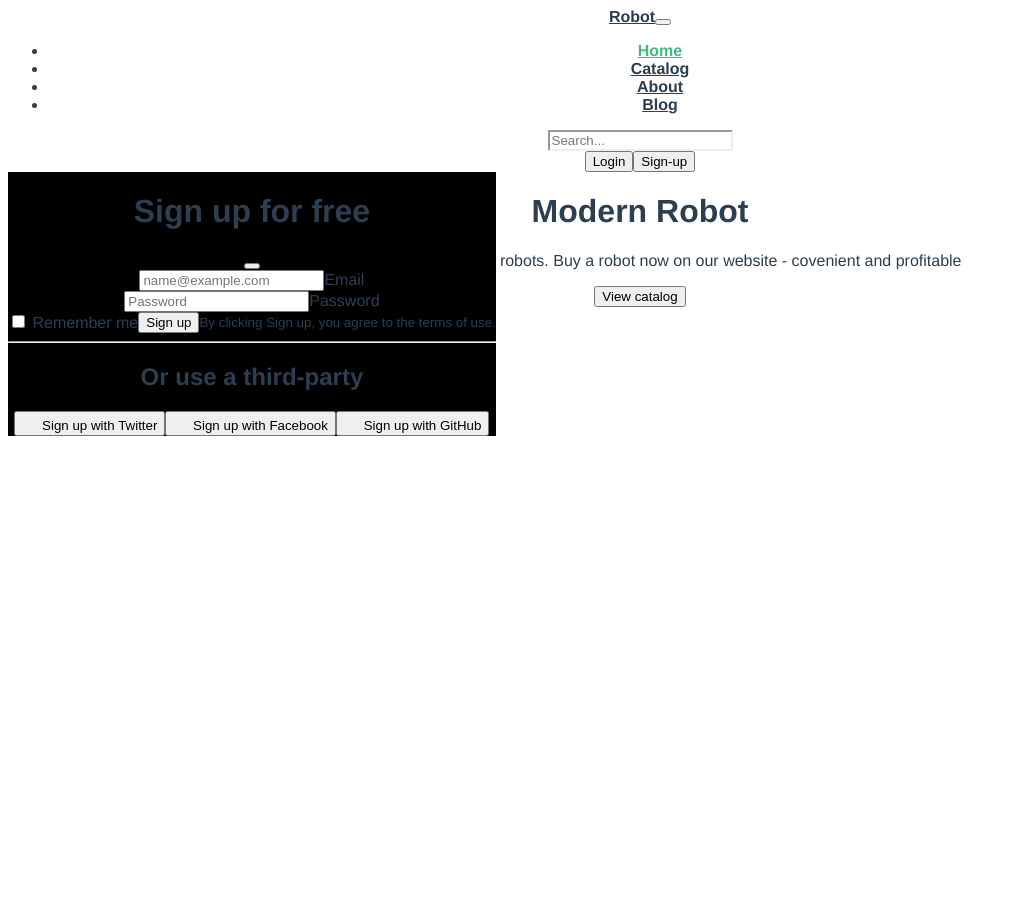
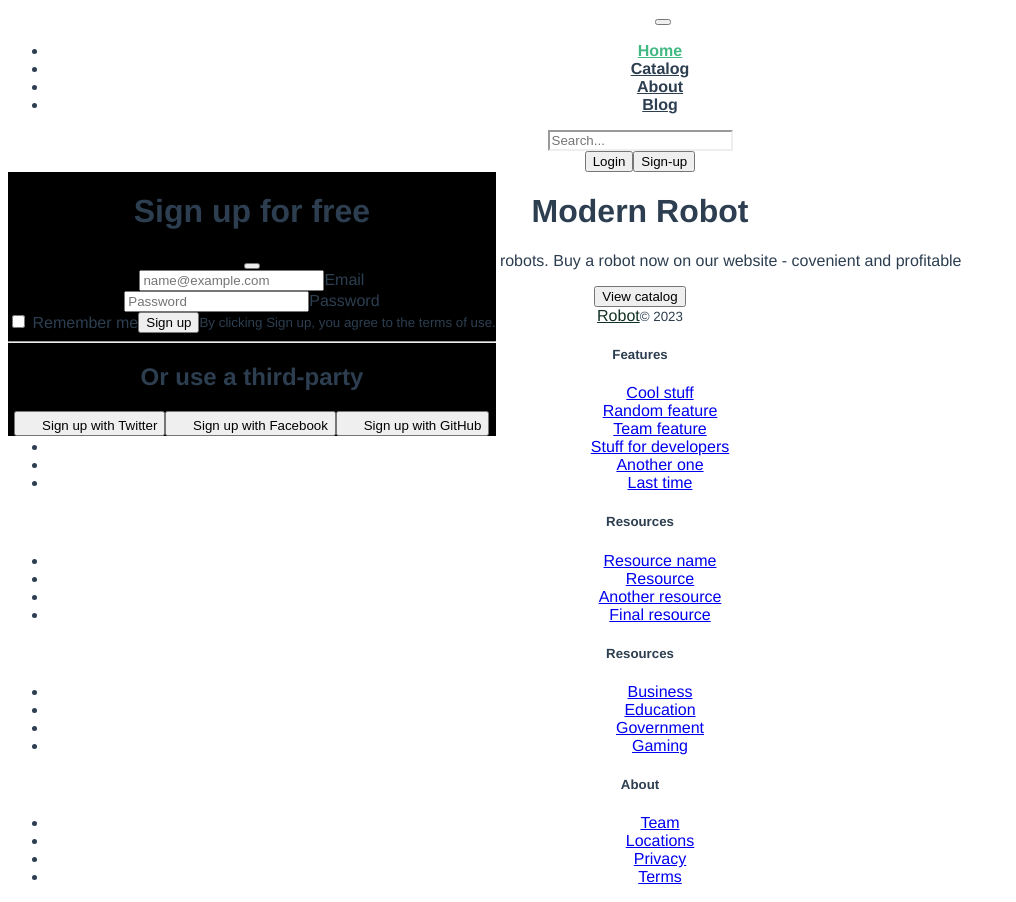
Before and after one commit to MagInventor/e-commerce, a Vue app: page / in a window 1280 px wide. Shown: the whole page, without its empty margins (0-1016 px from the left). Before the commit the page ends 800 px from the top, so only its background shows below. Built offline with nearby package versions, Linux system fonts and the light colour scheme.

Commit message:
feat: add footer

```diff
--- a/src/components/HelloWorld.vue
+++ /dev/null
@@ -1,58 +0,0 @@
-<template>
-  <div class="hello">
-    <h1>{{ msg }}</h1>
-    <p>
-      For a guide and recipes on how to configure / customize this project,<br>
-      check out the
-      <a href="https://cli.vuejs.org" target="_blank" rel="noopener">vue-cli documentation</a>.
-    </p>
-    <h3>Installed CLI Plugins</h3>
-    <ul>
-      <li><a href="https://github.com/vuejs/vue-cli/tree/dev/packages/%40vue/cli-plugin-babel" target="_blank" rel="noopener">babel</a></li>
-      <li><a href="https://github.com/vuejs/vue-cli/tree/dev/packages/%40vue/cli-plugin-eslint" target="_blank" rel="noopener">eslint</a></li>
-    </ul>
-    <h3>Essential Links</h3>
-    <ul>
-      <li><a href="https://vuejs.org" target="_blank" rel="noopener">Core Docs</a></li>
-      <li><a href="https://forum.vuejs.org" target="_blank" rel="noopener">Forum</a></li>
-      <li><a href="https://chat.vuejs.org" target="_blank" rel="noopener">Community Chat</a></li>
-      <li><a href="https://twitter.com/vuejs" target="_blank" rel="noopener">Twitter</a></li>
-      <li><a href="https://news.vuejs.org" target="_blank" rel="noopener">News</a></li>
-    </ul>
-    <h3>Ecosystem</h3>
-    <ul>
-      <li><a href="https://router.vuejs.org" target="_blank" rel="noopener">vue-router</a></li>
-      <li><a href="https://vuex.vuejs.org" target="_blank" rel="noopener">vuex</a></li>
-      <li><a href="https://github.com/vuejs/vue-devtools#vue-devtools" target="_blank" rel="noopener">vue-devtools</a></li>
-      <li><a href="https://vue-loader.vuejs.org" target="_blank" rel="noopener">vue-loader</a></li>
-      <li><a href="https://github.com/vuejs/awesome-vue" target="_blank" rel="noopener">awesome-vue</a></li>
-    </ul>
-  </div>
-</template>
-
-<script>
-export default {
-  name: 'HelloWorld',
-  props: {
-    msg: String
-  }
-}
-</script>
-
-<!-- Add "scoped" attribute to limit CSS to this component only -->
-<style scoped>
-h3 {
-  margin: 40px 0 0;
-}
-ul {
-  list-style-type: none;
-  padding: 0;
-}
-li {
-  display: inline-block;
-  margin: 0 10px;
-}
-a {
-  color: #42b983;
-}
-</style>
--- /dev/null
+++ b/src/components/footer/FooterComponent.vue
@@ -0,0 +1,22 @@
+<template>
+  <footer class="container py-5">
+    <div class="row">
+      <footer-logo/>
+      <footer-menu/>
+    </div>
+  </footer>
+</template>
+
+<script>
+import FooterLogo from './FooterLogo.vue'
+import FooterMenu from './FooterMenu.vue'
+
+  export default {
+    name: 'FooterComponent',
+    components: {
+      FooterLogo,
+      FooterMenu
+    },
+    data() {}
+  }
+</script>
--- /dev/null
+++ b/src/components/footer/FooterLogo.vue
@@ -0,0 +1,23 @@
+<template>
+  <div class="col-12 col-md">
+    <router-link to="/" class="logo navbar-brand logo-footer">Robot</router-link>
+    <small class="d-block mb-3 text-muted">&copy; 2023</small>
+  </div>
+</template>
+
+<script>
+  export default {
+    name: 'FooterLogo',
+    components: {},
+    data() {
+      return {
+      }
+    }
+  }
+</script>
+
+<style>
+  .logo-footer {
+    color: #123123;
+  }
+</style>
--- /dev/null
+++ b/src/components/footer/FooterMenu.vue
@@ -0,0 +1,57 @@
+<template>
+  <!-- <div> -->
+    <div class="col-6 col-md">
+      <h5>Features</h5>
+      <ul class="list-unstyled text-small">
+        <li><a class="link-secondary" href="#">Cool stuff</a></li>
+        <li><a class="link-secondary" href="#">Random feature</a></li>
+        <li><a class="link-secondary" href="#">Team feature</a></li>
+        <li><a class="link-secondary" href="#">Stuff for developers</a></li>
+        <li><a class="link-secondary" href="#">Another one</a></li>
+        <li><a class="link-secondary" href="#">Last time</a></li>
+      </ul>
+    </div>
+    <div class="col-6 col-md">
+      <h5>Resources</h5>
+      <ul class="list-unstyled text-small">
+        <li><a class="link-secondary" href="#">Resource name</a></li>
+        <li><a class="link-secondary" href="#">Resource</a></li>
+        <li><a class="link-secondary" href="#">Another resource</a></li>
+        <li><a class="link-secondary" href="#">Final resource</a></li>
+      </ul>
+    </div>
+    <div class="col-6 col-md">
+      <h5>Resources</h5>
+      <ul class="list-unstyled text-small">
+        <li><a class="link-secondary" href="#">Business</a></li>
+        <li><a class="link-secondary" href="#">Education</a></li>
+        <li><a class="link-secondary" href="#">Government</a></li>
+        <li><a class="link-secondary" href="#">Gaming</a></li>
+      </ul>
+    </div>
+    <div class="col-6 col-md">
+      <h5>About</h5>
+      <ul class="list-unstyled text-small">
+        <li><a class="link-secondary" href="#">Team</a></li>
+        <li><a class="link-secondary" href="#">Locations</a></li>
+        <li><a class="link-secondary" href="#">Privacy</a></li>
+        <li><a class="link-secondary" href="#">Terms</a></li>
+      </ul>
+    </div>
+  <!-- </div> -->
+</template>
+
+<script>
+  export default {
+    name: 'FooterMenu',
+    components: {},
+    data() {
+      return {
+      }
+    }
+  }
+</script>
+
+<style>
+
+</style>
--- a/src/components/header/HeaderComponent.vue
+++ b/src/components/header/HeaderComponent.vue
@@ -2,7 +2,7 @@
   <header>
     <nav class="navbar navbar-expand-md navbar-dark fixed-top text-bg-dark">
       <div class="container-fluid">
-        <a class="logo navbar-brand" href="#">Robot</a>
+        <a href="#" class="logo navbar-brand">Robot</a>
         <navbar-toggler/>
         <div class="collapse navbar-collapse" id="navbarCollapse">
           <nav-menu/>
@@ -35,6 +35,10 @@ import FormActivation from '../forms/FormActivation.vue'
 </script>
 
 <style>
+  .logo {
+    color: #fff;
+  }
+
   .nav-scroller {
     position: relative;
     z-index: 2;
--- a/src/views/HomeView.vue
+++ b/src/views/HomeView.vue
@@ -2,18 +2,21 @@
   <div class="home">
     <header-component/>
     <main-component/>
+    <footer-component/>
   </div>
 </template>
 
 <script>
 import HeaderComponent from '@/components/header/HeaderComponent.vue'
 import MainComponent from '@/components/main/MainComponent.vue'
+import FooterComponent from '@/components/footer/FooterComponent.vue'
 
 export default {
   name: 'HomeView',
   components: {
     HeaderComponent,
-    MainComponent
+    MainComponent,
+    FooterComponent
   }
 }
 </script>
```
